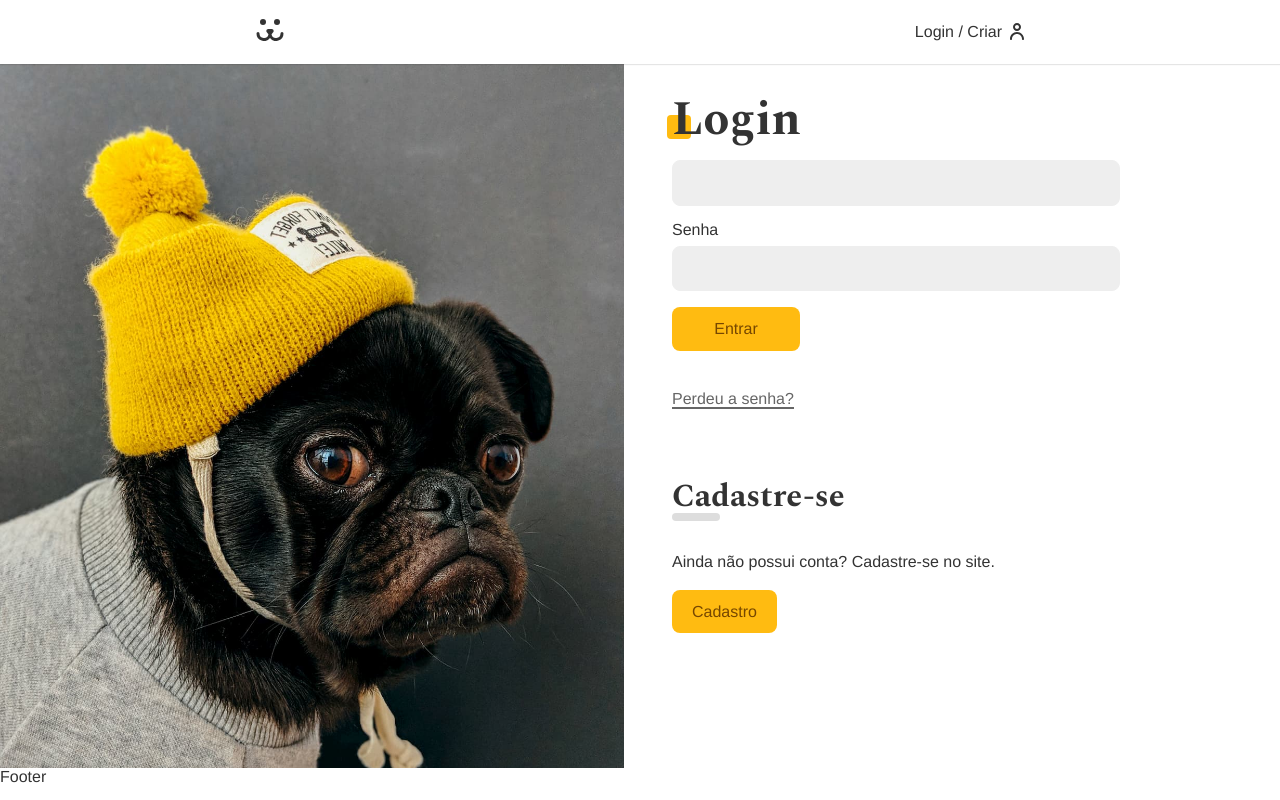
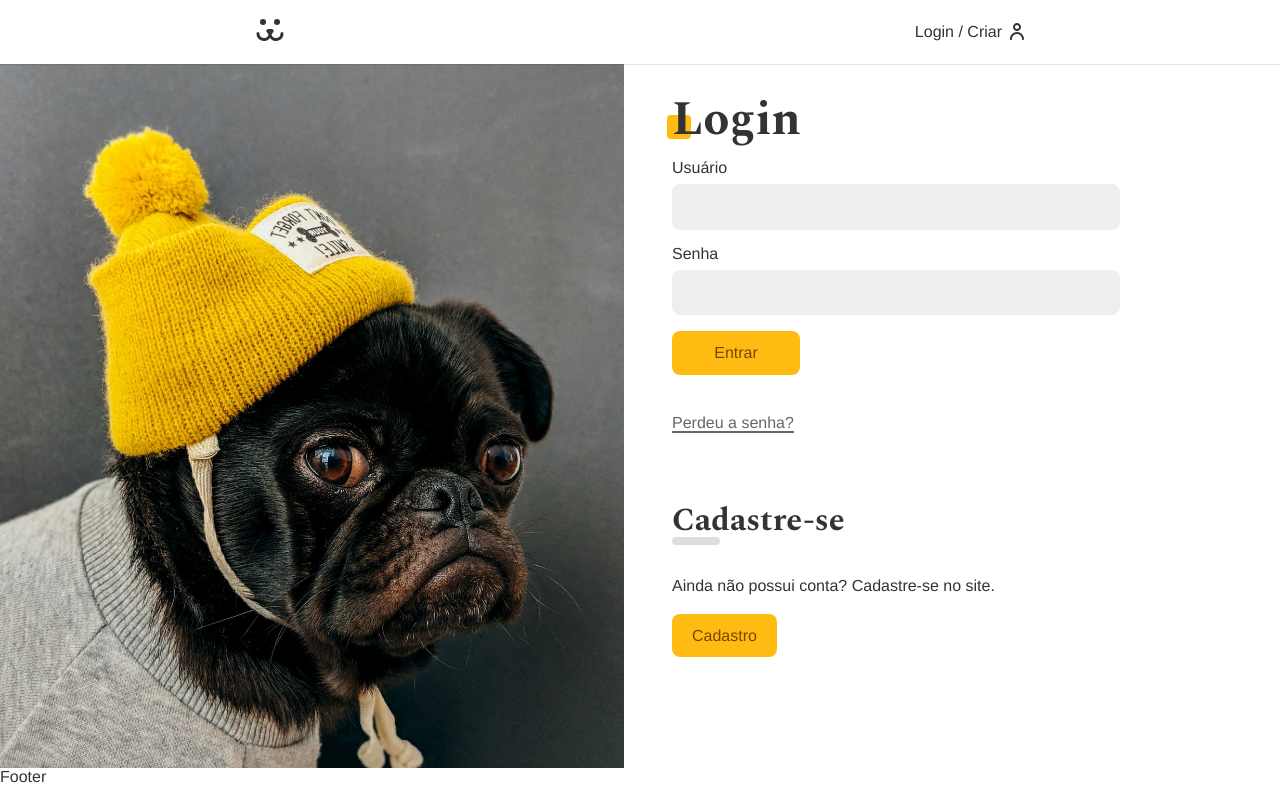
Before and after one commit to CaioVinicius7/dogs, a React (Vite) app: page /login in a window 1280 px wide. Built offline with nearby package versions, Linux system fonts and the light colour scheme; no server answers.

Commit message:
feat: :lipstick: Adição de label ao input do formulário de login

```diff
--- a/src/pages/Login.tsx
+++ b/src/pages/Login.tsx
@@ -53,6 +53,7 @@ export function Login() {
       <form onSubmit={handleSubmit(handleLogin)} className={styles.form}>
         <Input
           type="text"
+          label="Usuário"
           error={errors.username?.message}
           autoComplete="off"
           {...register("username")}
```
